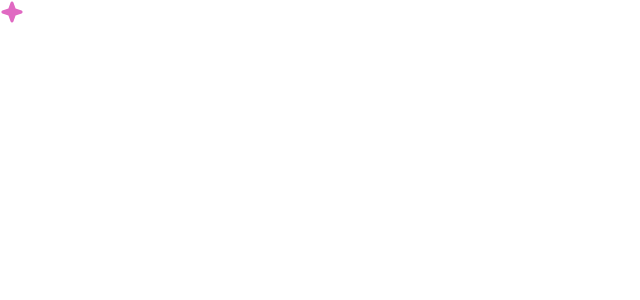
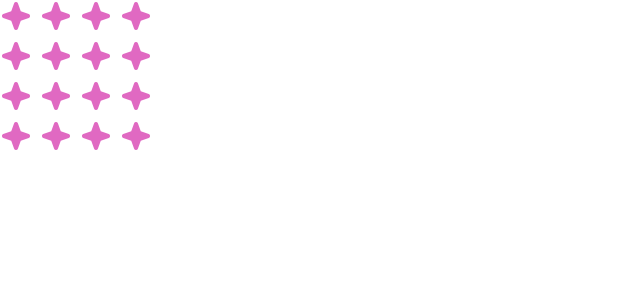
Before and after one commit to ynoacamino/iideathon, a Next.js app: page / in a window 1280 px wide. Shown: the top 300 px of the page, without its empty margins (0-640 px from the left). Built offline with nearby package versions, Linux system fonts and the light colour scheme.

Commit message:
feat(star-ui): add size for each star element in stars grid

```diff
--- a/src/app/page.tsx
+++ b/src/app/page.tsx
@@ -3,8 +3,8 @@ import { StarGrid } from "@/components/ui/StarGrid";
 export default function Home() {
   return (
     <div className="">
-      <main className="">
-        <StarGrid />
+      <main className="flex flex-col">
+        <StarGrid size="lg" rows={4} cols={4} />
       </main>
     </div>
   );
--- a/src/components/ui/StarGrid.tsx
+++ b/src/components/ui/StarGrid.tsx
@@ -1,16 +1,38 @@
 import Star from '@/assets/star.svg';
+import { cn } from '@/lib/utils';
+import { cva, VariantProps } from 'class-variance-authority';
 
 interface StarGridProps {
   rows?: number;
   cols?: number;
+  className?: string;
 }
 
+const starVariants = cva(
+  '',
+  {
+    variants: {
+      size: {
+        sm: 'size-4',
+        md: 'size-6',
+        lg: 'size-8',
+      },
+    },
+    defaultVariants: {
+      size: 'md',
+    }
+  }
+);
+
 function StarGrid({
-  rows = 1, cols = 1,
-}: StarGridProps) {
+  rows = 1, cols = 1, size, className,
+}: StarGridProps & VariantProps<typeof starVariants>) {
   return (
     <div
-      className="grid gap-2"
+      className={cn(
+        "grid gap-2 w-max",
+        className,
+      )}
       style={{
         gridTemplateRows: `repeat(${rows}, 1fr)`,
         gridTemplateColumns: `repeat(${cols}, 1fr)`,
@@ -20,7 +42,7 @@ function StarGrid({
         Array.from({ length: rows * cols }).map((_, i) => (
           <Star
             key={`star-${i}-${Math.random()}`}
-            className="w-6 h-6"
+            className={starVariants({ size })}
             aria-label="Star"
           />
         ))
```
